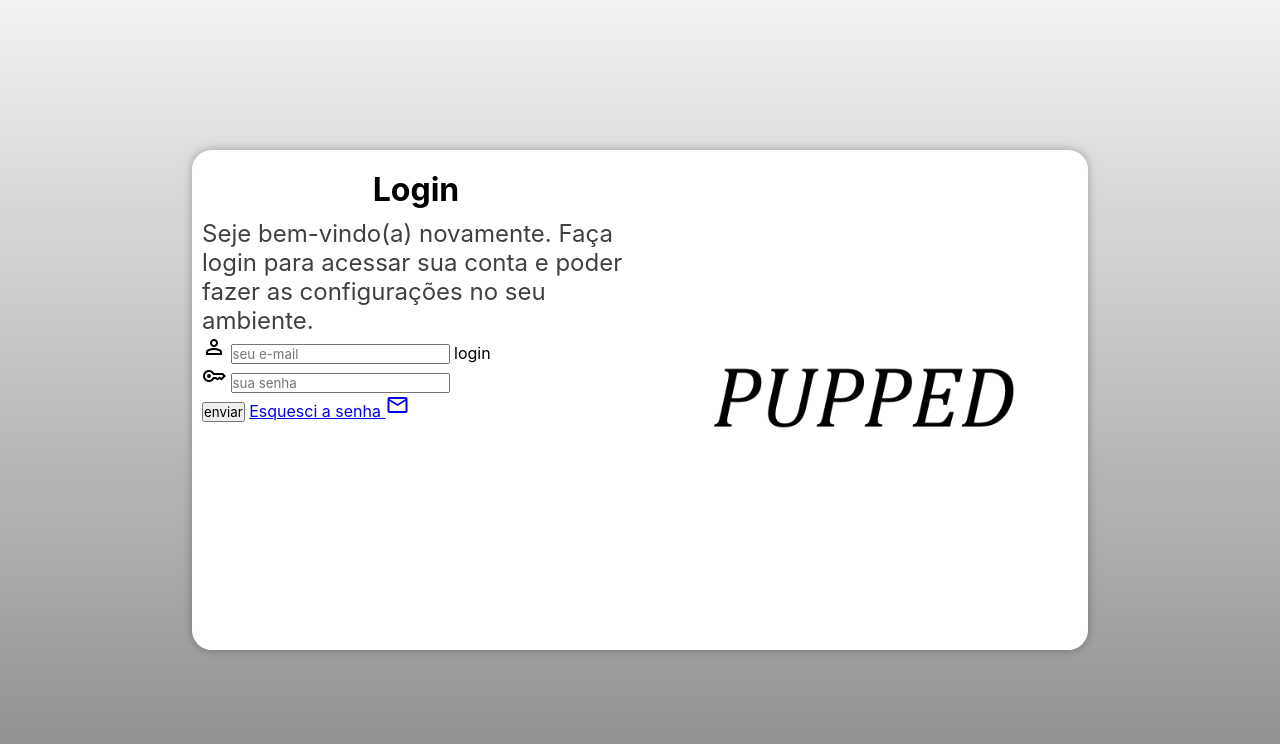
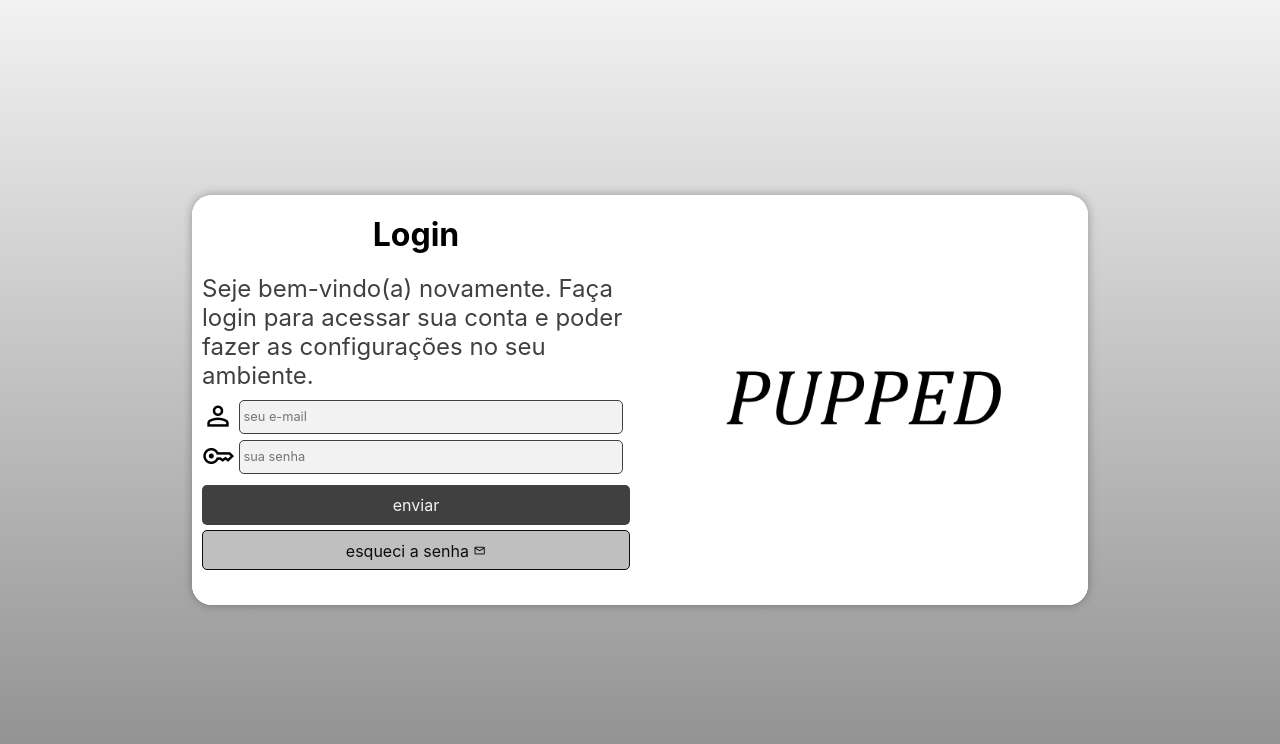
Before and after one commit to Possomato/html-css, a plain HTML site: page desafios/desafio15/index.html in a window 1280 px wide. Drawn offline with nearby package versions, Linux system fonts and the light colour scheme.

Commit message:
att desafio15

```diff
--- a/desafios/desafio15/estilos/media-query.css
+++ b/desafios/desafio15/estilos/media-query.css
@@ -7,6 +7,7 @@
 
     #login{
         width: 80vw;
+        height: 290px;
     }
 
     #login > #imagem{
@@ -31,6 +32,7 @@
 
     #login{
         width: 70vw;
+        height: 410px;
     }
 
     #login > #imagem{
--- a/desafios/desafio15/estilos/style.css
+++ b/desafios/desafio15/estilos/style.css
@@ -15,22 +15,23 @@
 }
 
 #login{
+    background-color: white;
     width: 250px;
     height: 500px;
     position: absolute;
-    top: 50%;
-    left: 50%;
-    transform: translate(-50%, -50%);
     border-radius: 20px;
     overflow: hidden;
     box-shadow: 0px 0px 10px rgba(0, 0, 0, 0.308);
     transition: width .3s;
     transition-timing-function: ease;
+    top: 50%;
+    left: 50%;
+    transform: translate(-50%, -50%);
 }
 
 #imagem{
     background: white url(../imagens/Logo.png);
-    height: 200px;
+    height: 180px;
     background-size: cover;
     background-position: center center;
 }
@@ -49,4 +50,66 @@
 p{
     font-size: 0.8em;
     color: #404040;
+    padding: 10px 0px;
 }
+
+form > .campo{
+    display: block;
+    height: 40px;
+    border-radius: 5px;
+}
+
+.campo > span.material-symbols-outlined{
+    font-size: 2em;
+}
+
+.campo > input{
+    background-color: #F2F2F2;
+    font-size: 0.8em;
+    width: calc(100% - 44px);
+    height: 85%;
+    border: 1px solid #404040;
+    border-radius: 5px;
+    padding: 4px;
+    transform: translateY(-11px);
+}
+
+form >input[type=submit]{
+    display: block;
+    font-size: 1em;
+    width: 100%;
+    height: 40px;
+    margin-top: 5px;
+    background-color: #404040;
+    color: #F2F2F2;
+    border: none;
+    border-radius: 5px;
+    cursor: pointer;
+}
+
+form >input[type=submit]:hover{
+    background-color: #0D0D0D;
+}
+
+.botao{
+    display: block;
+    text-align: center;
+    font-size: 1em;
+    width: 100%;
+    height: 40px;
+    padding-top: 10px;
+    margin-top: 5px;
+    background-color: #BFBFBF;
+    border: 1px solid #0D0D0D;
+    border-radius: 5px;
+    text-decoration: none;
+    color: #0D0D0D;
+}
+
+.botao:hover{
+    background-color: #8C8C8C;
+}
+
+form > .botao > span{
+    font-size: 0.8em;
+}
--- a/desafios/desafio15/index.html
+++ b/desafios/desafio15/index.html
@@ -18,14 +18,14 @@
                 <h1>Login</h1>
                 <p>Seje bem-vindo(a) novamente. Faça login para acessar sua conta e poder fazer as configurações no seu ambiente.</p>
                 <form action="login.php" method="post">
-                    <div>
+                    <div class="campo">
                         <span class="material-symbols-outlined">
                             person
                             </span>
                         <input type="text" id="iuser" placeholder="seu e-mail" required>
-                        <label for="iuser">login</label>
+                        <label for="iuser"></label>
                     </div>
-                    <div>
+                    <div class="campo">
                         <span class="material-symbols-outlined">
                             key
                             </span>
@@ -33,8 +33,8 @@
                         <label for="isen"></label>
                     </div>
                     <input type="submit" value="enviar">
-                    <a href="#">
-                        Esquesci a senha <span class="material-symbols-outlined">mail</span>
+                    <a href="#" class="botao">
+                        esqueci a senha <span class="material-symbols-outlined">mail</span>
                     </a>
                 </form>
             </div>
```
Also changed, not shown: 2 other files.
